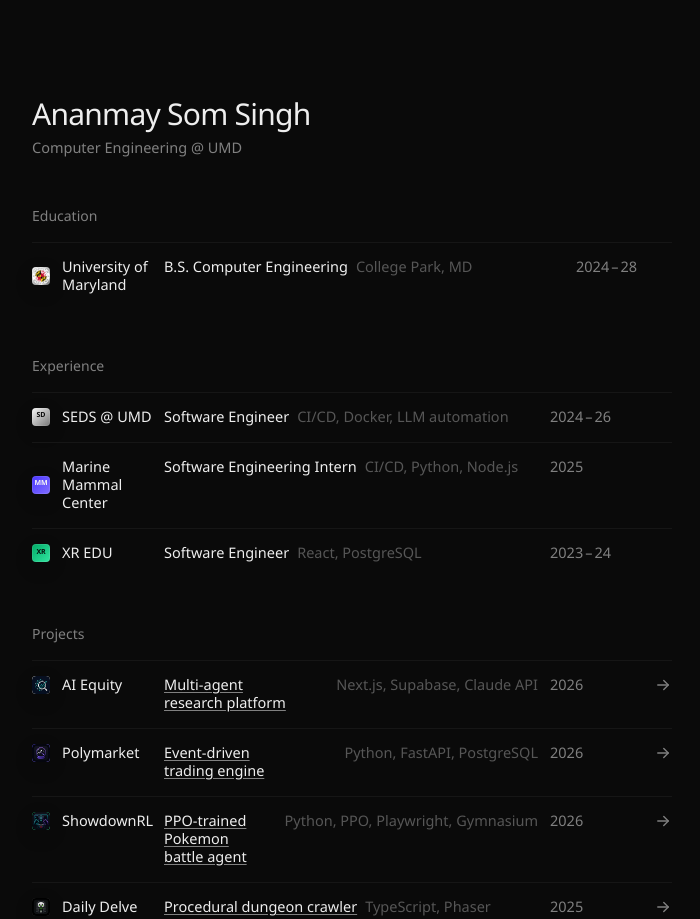
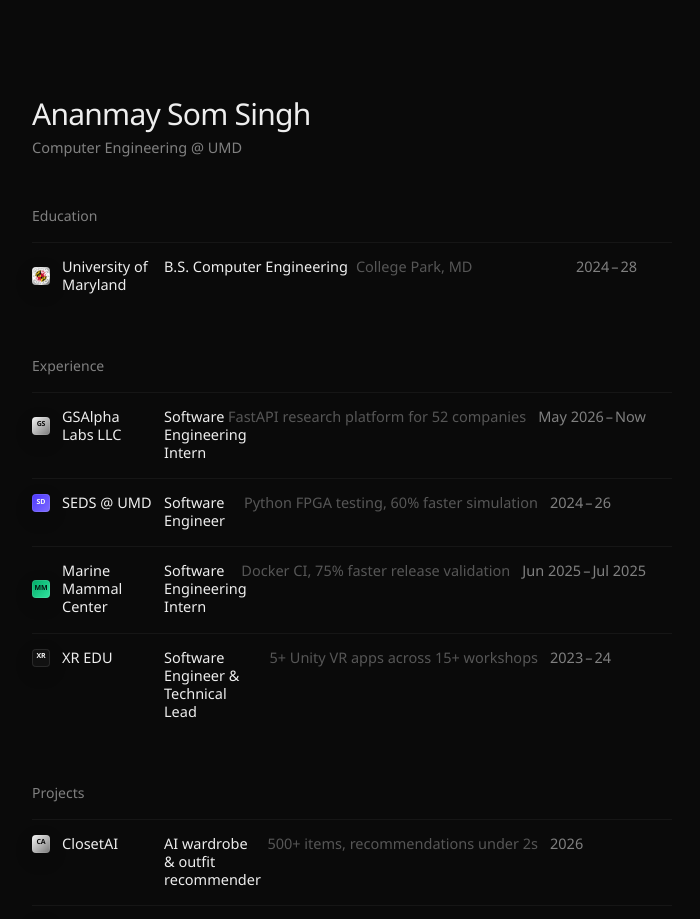
Before and after one commit to AnanmayS/portfolio, a Next.js app: page / in a window 1280 px wide. Shown: the top 919 px of the page, without its empty margins (288-988 px from the left). Built offline with nearby package versions, Linux system fonts and the light colour scheme.

Commit message:
update portfolio with latest experience and projects

```diff
--- a/app/page.tsx
+++ b/app/page.tsx
@@ -21,12 +21,24 @@
 
 const latest: WorkItem[] = [
   {
+    name: "GSAlpha Labs LLC",
+    logo: "GS",
+    rows: [
+      {
+        title: "Software Engineering Intern",
+        note: "FastAPI research platform for 52 companies",
+        start: "May 2026",
+        end: "Now",
+      },
+    ],
+  },
+  {
     name: "SEDS @ UMD",
     logo: "SD",
     rows: [
       {
         title: "Software Engineer",
-        note: "CI/CD, Docker, LLM automation",
+        note: "Python FPGA testing, 60% faster simulation",
         start: "2024",
         end: "26",
       },
@@ -38,8 +50,9 @@
     rows: [
       {
         title: "Software Engineering Intern",
-        note: "CI/CD, Python, Node.js",
-        start: "2025",
+        note: "Docker CI, 75% faster release validation",
+        start: "Jun 2025",
+        end: "Jul 2025",
       },
     ],
   },
@@ -48,8 +61,8 @@
     logo: "XR",
     rows: [
       {
-        title: "Software Engineer",
-        note: "React, PostgreSQL",
+        title: "Software Engineer & Technical Lead",
+        note: "5+ Unity VR apps across 15+ workshops",
         start: "2023",
         end: "24",
       },
@@ -59,27 +72,12 @@
 
 const earlier: WorkItem[] = [
   {
-    name: "AI Equity",
-    logo: "AI",
-    logoImg: "/project-icons/ai-equity.png",
-    href: "https://github.com/AnanmayS/AI-Equity-Research-Platform",
+    name: "ClosetAI",
+    logo: "CA",
     rows: [
       {
-        title: "Multi-agent research platform",
-        note: "Next.js, Supabase, Claude API",
-        start: "2026",
-      },
-    ],
-  },
-  {
-    name: "Polymarket",
-    logo: "PM",
-    logoImg: "/project-icons/polymarket.png",
-    href: "https://github.com/AnanmayS/polymarket-papertrade-agent",
-    rows: [
-      {
-        title: "Event-driven trading engine",
-        note: "Python, FastAPI, PostgreSQL",
+        title: "AI wardrobe & outfit recommender",
+        note: "500+ items, recommendations under 2s",
         start: "2026",
       },
     ],
@@ -91,38 +89,38 @@
     href: "https://github.com/AnanmayS/ShowdownRL",
     rows: [
       {
-        title: "PPO-trained Pokemon battle agent",
-        note: "Python, PPO, Playwright, Gymnasium",
+        title: "PPO battle agent with 79% win rate",
+        note: "PyTorch, 2,000+ evaluated matches",
         start: "2026",
       },
     ],
   },
   {
-    name: "Daily Delve",
-    logo: "DD",
-    logoImg: "/project-icons/daily-delve.png",
-    href: "https://github.com/AnanmayS/Daily-Devele",
+    name: "Ghost Line",
+    logo: "GL",
+    logoImg: "/project-icons/f1-analytics.png",
+    href: "https://github.com/AnanmayS/Formula-1-Telemetry-Analytics-Platform",
     rows: [
       {
-        title: "Procedural dungeon crawler",
-        note: "TypeScript, Phaser",
+        title: "Telemetry-derived racing-line optimizer",
+        note: "FastF1, SciPy, 400-point track maps",
         start: "2025",
+        end: "26",
       },
     ],
   },
 ];
 
 const skills = [
-  ["Languages", "Python, TypeScript/JavaScript, Java, C++, C, SQL"],
-  ["Frameworks", "React, Next.js, FastAPI, Node.js"],
-  ["Cloud & Infra", "AWS, Docker, GitHub Actions, Terraform"],
-  ["ML/Data", "PyTorch, XGBoost, scikit-learn, Pandas, PostgreSQL"],
+  ["Languages", "Python, TypeScript/JavaScript, Java, C, SQL, Verilog"],
+  ["Frameworks", "FastAPI, React, Next.js, Node.js, PyTorch, Playwright, SQLAlchemy"],
+  ["Tools", "PostgreSQL, Supabase, NumPy, SciPy, Pandas, Git, Docker, GitHub Actions, Vercel, Linux"],
 ];
 
 const misc: Mention[] = [
   {
     year: "Coursework",
-    title: "Computer Systems (C), Algorithms (Java), Programming Languages (OCaml, Rust), Computer Architecture, Digital Logic Design (Verilog), FPGA Lab",
+    title: "Algorithms, Computer Systems and Organization, Digital Logic Design, Applied Probability and Statistics",
     note: "",
     href: "https://umd.edu/",
   },
```
Also changed, not shown: 1 other file (tests, documents, lock files or other folders).
